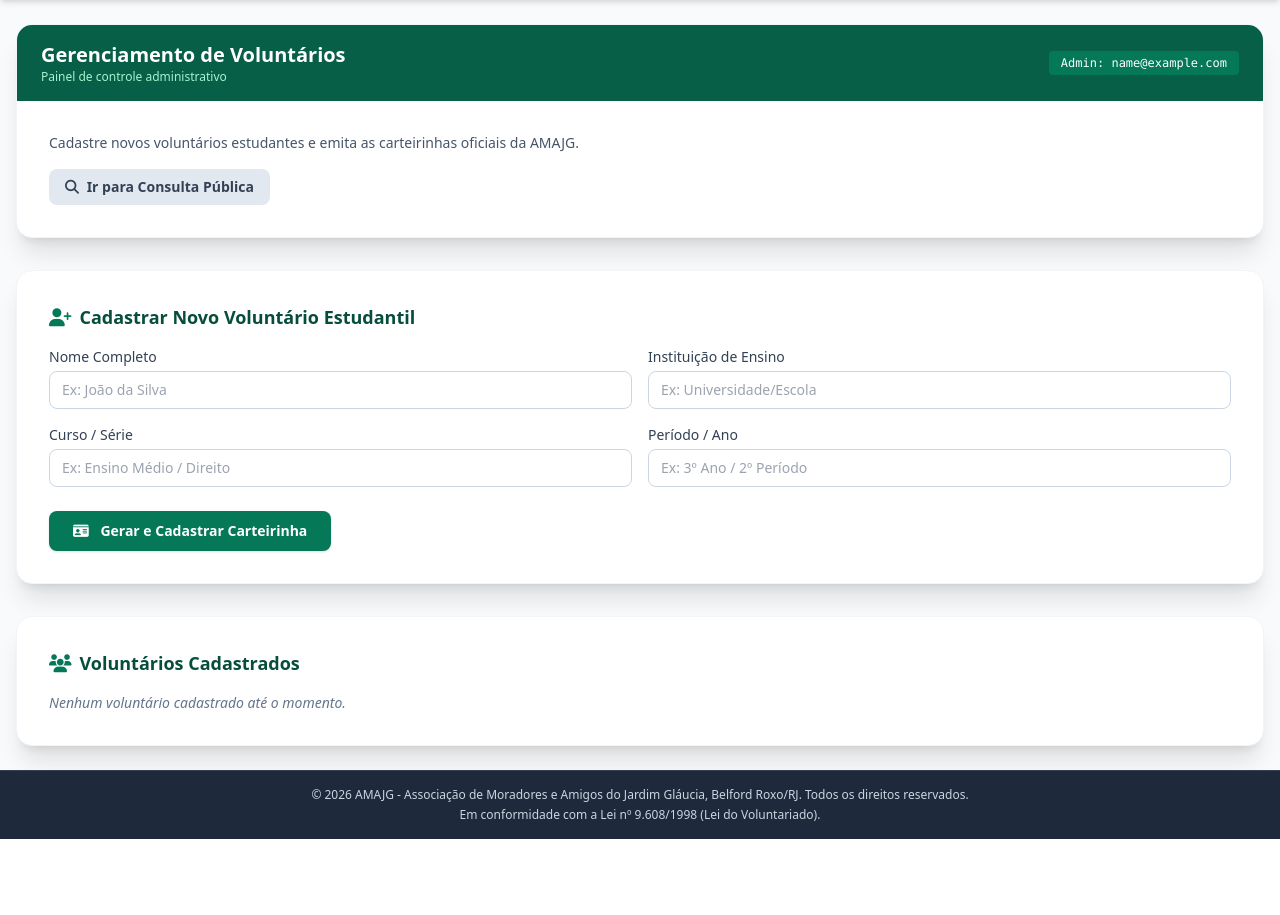
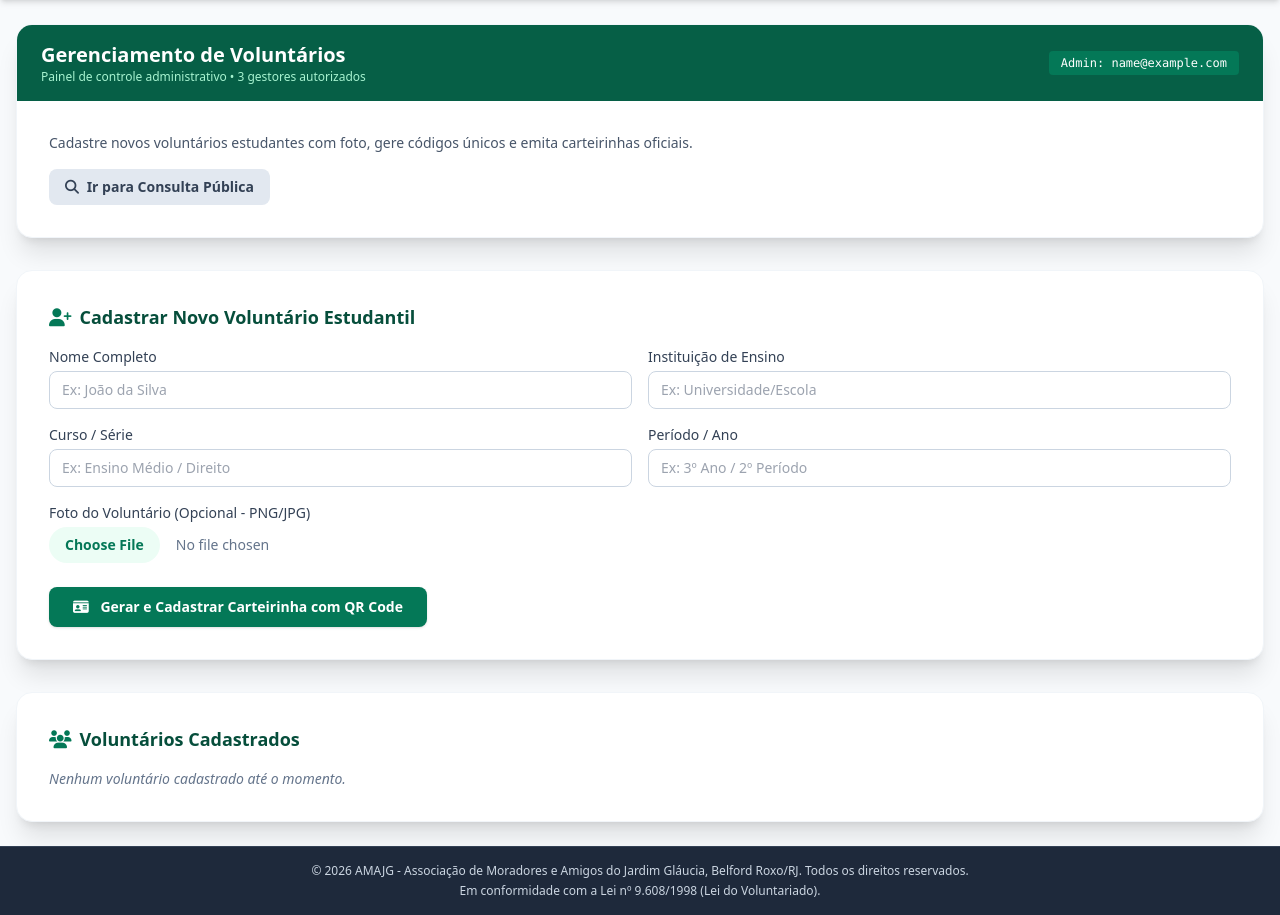
Before and after one commit to amajg/amajg-voluntarios, a Flask app: page /admin in a window 1280 px wide. Shown: the part 80-995 px from the top of the page. Before the commit the page ends 919 px from the top, so only its background shows below. Run offline with Flask 3, Linux system fonts and the light colour scheme; the visitor is signed in with stand-in values (Sample User, id 1); some libraries are stand-ins or nearby versions.

Commit message:
Update admin.html

```diff
--- a/templates/admin.html
+++ b/templates/admin.html
@@ -2,29 +2,28 @@
 {% block title %}Painel Administrativo - AMAJG{% endblock %}
 {% block content %}
 <div class="space-y-8">
-    <!-- Cabeçalho do Painel -->
     <div class="bg-white rounded-2xl shadow-xl overflow-hidden border border-slate-100">
         <div class="bg-emerald-800 text-white py-4 px-6 flex justify-between items-center">
             <div>
                 <h2 class="text-xl font-bold">Gerenciamento de Voluntários</h2>
-                <p class="text-xs text-emerald-200">Painel de controle administrativo</p>
+                <p class="text-xs text-emerald-200">Painel de controle administrativo • {{ admins_count }} gestores autorizados</p>
             </div>
-            <span class="bg-emerald-700 px-3 py-1 rounded text-xs font-mono">Admin: {{ session.get('admin_email', 'Administrador') }}</span>
+            <span class="bg-emerald-700 px-3 py-1 rounded text-xs font-mono">Admin: {{ session.get('admin_email') }}</span>
         </div>
         <div class="p-6 md:p-8">
-            <p class="text-sm text-slate-600 mb-4">Cadastre novos voluntários estudantes e emita as carteirinhas oficiais da AMAJG.</p>
+            <p class="text-sm text-slate-600 mb-4">Cadastre novos voluntários estudantes com foto, gere códigos únicos e emita carteirinhas oficiais.</p>
             <a href="{{ url_for('public_query') }}" class="inline-block bg-slate-200 text-slate-700 font-bold px-4 py-2 rounded-lg text-sm hover:bg-slate-300 transition">
                 <i class="fas fa-search mr-1"></i> Ir para Consulta Pública
             </a>
         </div>
     </div>
 
-    <!-- Formulário de Cadastro de Voluntário -->
+    <!-- Formulário com Multipart (Foto) -->
     <div class="bg-white rounded-2xl shadow-xl overflow-hidden border border-slate-100 p-6 md:p-8">
         <h3 class="text-lg font-bold text-emerald-900 mb-4 flex items-center">
             <i class="fas fa-user-plus mr-2 text-emerald-700"></i> Cadastrar Novo Voluntário Estudantil
         </h3>
-        <form action="{{ url_for('admin_dashboard') }}" method="POST" class="grid grid-cols-1 md:grid-cols-2 gap-4">
+        <form action="{{ url_for('admin_dashboard') }}" method="POST" enctype="multipart/form-data" class="grid grid-cols-1 md:grid-cols-2 gap-4">
             <div>
                 <label class="block text-sm font-medium text-slate-700 mb-1">Nome Completo</label>
                 <input type="text" name="nome" required placeholder="Ex: João da Silva" class="w-full rounded-lg border border-slate-300 px-3 py-2 text-sm focus:outline-none focus:ring-2 focus:ring-emerald-600">
@@ -41,15 +40,19 @@
                 <label class="block text-sm font-medium text-slate-700 mb-1">Período / Ano</label>
                 <input type="text" name="periodo" placeholder="Ex: 3º Ano / 2º Período" class="w-full rounded-lg border border-slate-300 px-3 py-2 text-sm focus:outline-none focus:ring-2 focus:ring-emerald-600">
             </div>
+            <div class="md:col-span-2">
+                <label class="block text-sm font-medium text-slate-700 mb-1">Foto do Voluntário (Opcional - PNG/JPG)</label>
+                <input type="file" name="photo" accept="image/*" class="w-full text-sm text-slate-500 file:mr-4 file:py-2 file:px-4 file:rounded-full file:border-0 file:text-sm file:font-semibold file:bg-emerald-50 file:text-emerald-700 hover:file:bg-emerald-100">
+            </div>
             <div class="md:col-span-2 pt-2">
                 <button type="submit" class="bg-emerald-700 hover:bg-emerald-600 text-white font-bold px-6 py-2.5 rounded-lg text-sm transition shadow">
-                    <i class="fas fa-id-card mr-2"></i> Gerar e Cadastrar Carteirinha
+                    <i class="fas fa-id-card mr-2"></i> Gerar e Cadastrar Carteirinha com QR Code
                 </button>
             </div>
         </form>
     </div>
 
-    <!-- Lista de Voluntários Cadastrados -->
+    <!-- Lista de Voluntários com Data e Responsável -->
     <div class="bg-white rounded-2xl shadow-xl overflow-hidden border border-slate-100 p-6 md:p-8">
         <h3 class="text-lg font-bold text-emerald-900 mb-4 flex items-center">
             <i class="fas fa-users mr-2 text-emerald-700"></i> Voluntários Cadastrados
@@ -59,21 +62,30 @@
                 <table class="w-full text-left border-collapse text-sm">
                     <thead>
                         <tr class="bg-slate-100 text-slate-700 border-b border-slate-200">
+                            <th class="py-3 px-4 font-semibold">Foto</th>
                             <th class="py-3 px-4 font-semibold">Código</th>
                             <th class="py-3 px-4 font-semibold">Nome</th>
                             <th class="py-3 px-4 font-semibold">Instituição</th>
-                            <th class="py-3 px-4 font-semibold text-center">Ações</th>
+                            <th class="py-3 px-4 font-semibold">Data / Responsável</th>
+                            <th class="py-3 px-4 font-semibold text-center">Ações de Impressão (9x5cm)</th>
                         </tr>
                     </thead>
                     <tbody class="divide-y divide-slate-200">
                         {% for v in voluntariados %}
                         <tr class="hover:bg-slate-50">
+                            <td class="py-3 px-4">
+                                <img src="{{ url_for('static', filename='uploads/' + v.photo) if v.photo != 'default_user.png' else url_for('static', filename='img/logo.png') }}" class="w-10 h-10 object-cover rounded-full border border-emerald-600">
+                            </td>
                             <td class="py-3 px-4 font-mono text-xs text-emerald-800 font-bold">{{ v.codigo }}</td>
                             <td class="py-3 px-4 font-medium text-slate-800">{{ v.nome }}</td>
-                            <td class="py-3 px-4 text-slate-600">{{ v.instituicao }}</td>
+                            <td class="py-3 px-4 text-slate-600 text-xs">{{ v.instituicao }}</td>
+                            <td class="py-3 px-4 text-xs text-slate-500">
+                                {{ v.data_cadastro.split('às')[0] if 'às' in v.data_cadastro else v.data_cadastro }}<br>
+                                <span class="italic text-[10px] text-slate-400">por {{ v.cadastrado_por }}</span>
+                            </td>
                             <td class="py-3 px-4 text-center space-x-2">
-                                <a href="{{ url_for('view_card', codigo=v.codigo) }}" target="_blank" class="bg-emerald-100 text-emerald-800 hover:bg-emerald-200 px-3 py-1 rounded text-xs font-semibold inline-block transition">
-                                    <i class="fas fa-print mr-1"></i> Ver/Imprimir Carteirinha
+                                <a href="{{ url_for('view_card', codigo=v.codigo) }}" target="_blank" class="bg-emerald-700 text-white hover:bg-emerald-600 px-3 py-1.5 rounded text-xs font-semibold inline-block transition">
+                                    <i class="fas fa-print mr-1"></i> Prévia e Imprimir (9x5cm)
                                 </a>
                             </td>
                         </tr>
```
